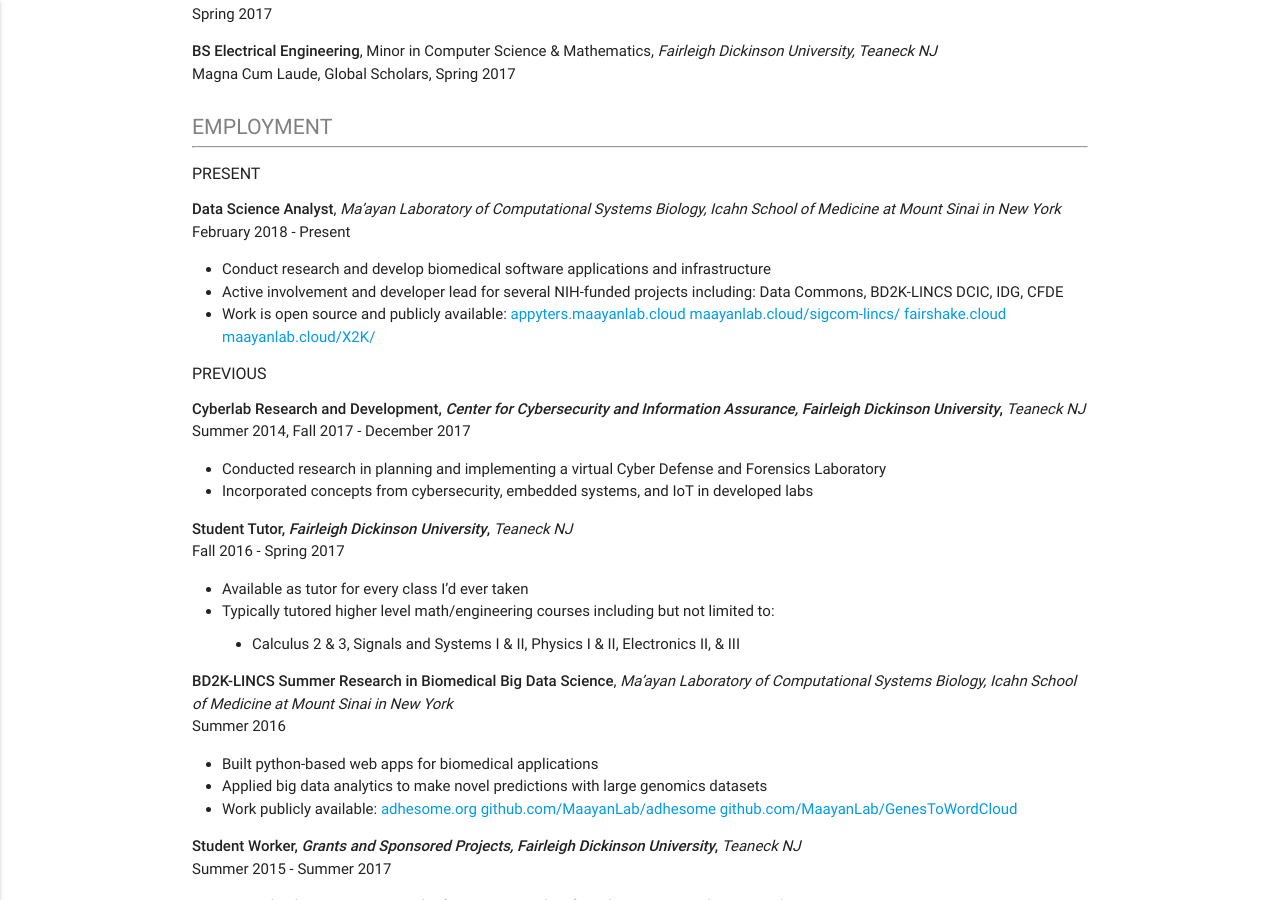
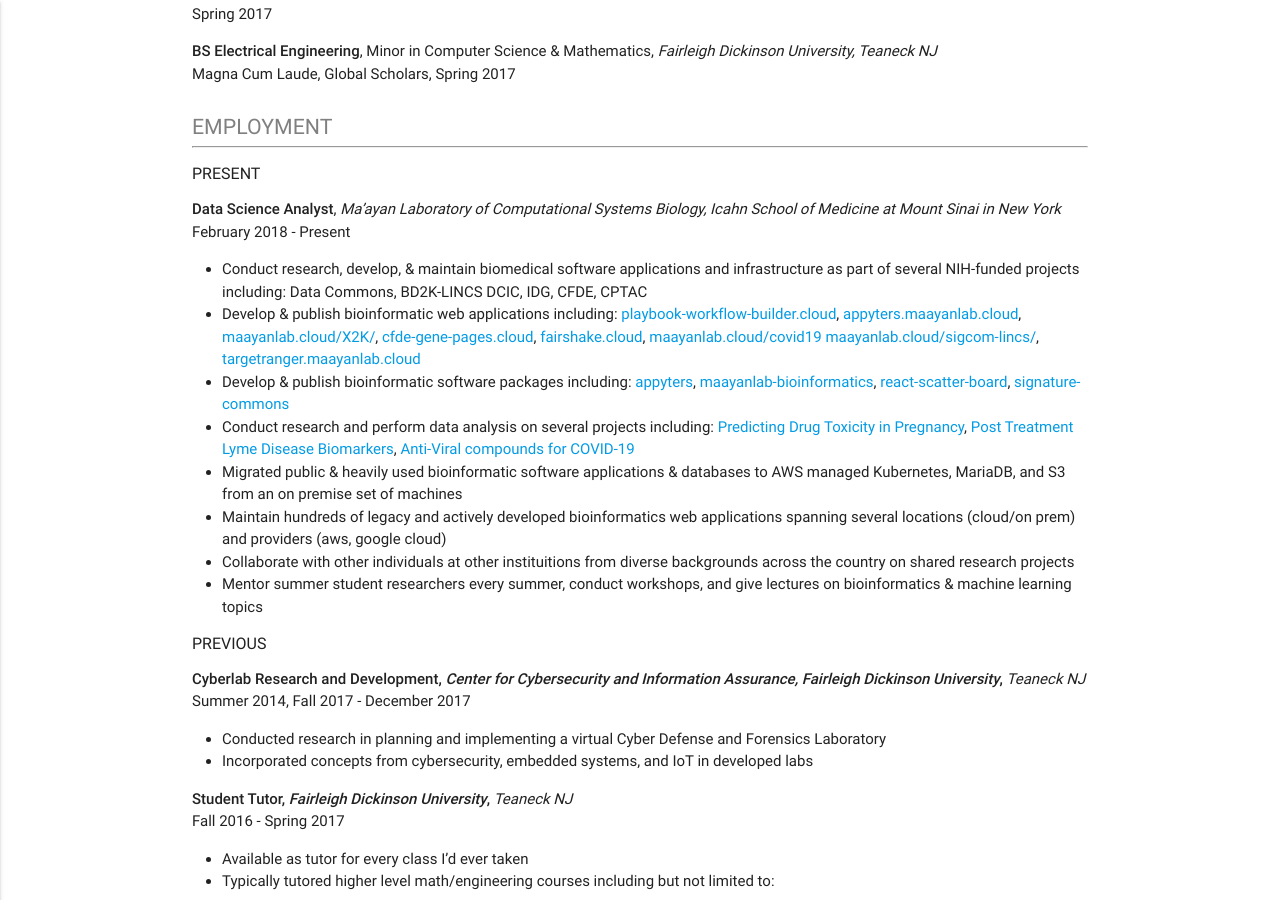
Before and after one commit to u8sand/u8sand.github.io, a Jekyll site: the page built from 01-about.md, in a window 1280 px wide and 900 px high, scrolled down 684 px. Built offline with Jekyll 4.4.1, drawn with Linux system fonts in a browser that asks for light colours; nearby versions of some CDN libraries.

Commit message:
Expand Mount Sinai resume description

```diff
--- a/01-about.md
+++ b/01-about.md
@@ -51,9 +51,14 @@
 **Data Science Analyst**, *Ma’ayan Laboratory of Computational Systems Biology, Icahn School of Medicine at Mount Sinai in New York*
 February 2018 - Present
 
-- Conduct research and develop biomedical software applications and infrastructure
-- Active involvement and developer lead for several NIH-funded projects including: Data Commons, BD2K-LINCS DCIC, IDG, CFDE
-- Work is open source and publicly available: [appyters.maayanlab.cloud](https://appyters.maayanlab.cloud/) [maayanlab.cloud/sigcom-lincs/](https://maayanlab.cloud/sigcom-lincs/) [fairshake.cloud](https://fairshake.cloud/) [maayanlab.cloud/X2K/](https://maayanlab.cloud/X2K/)
+- Conduct research, develop, & maintain biomedical software applications and infrastructure as part of several NIH-funded projects including: Data Commons, BD2K-LINCS DCIC, IDG, CFDE, CPTAC
+- Develop & publish bioinformatic web applications including: [playbook-workflow-builder.cloud](https://playbook-workflow-builder.cloud/), [appyters.maayanlab.cloud](https://appyters.maayanlab.cloud/), [maayanlab.cloud/X2K/](https://maayanlab.cloud/X2K/), [cfde-gene-pages.cloud](https://cfde-gene-pages.cloud/), [fairshake.cloud](https://fairshake.cloud/), [maayanlab.cloud/covid19](https://maayanlab.cloud/covid19/) [maayanlab.cloud/sigcom-lincs/](https://maayanlab.cloud/sigcom-lincs/), [targetranger.maayanlab.cloud](https://targetranger.maayanlab.cloud/)
+- Develop & publish bioinformatic software packages including: [appyters](https://github.com/MaayanLab/appyter), [maayanlab-bioinformatics](https://github.com/MaayanLab/maayanlab-bioinformatics), [react-scatter-board](https://github.com/MaayanLab/react-scatter-board), [signature-commons](https://github.com/MaayanLab/signature-commons)
+- Conduct research and perform data analysis on several projects including: [Predicting Drug Toxicity in Pregnancy](https://doi.org/10.1038/s43856-023-00329-2), [Post Treatment Lyme Disease Biomarkers](https://doi.org/10.1016/j.xcrm.2022.100816), [Anti-Viral compounds for COVID-19](https://doi.org/10.1101/2020.07.12.199687)
+- Migrated public & heavily used bioinformatic software applications & databases to AWS managed Kubernetes, MariaDB, and S3 from an on premise set of machines
+- Maintain hundreds of legacy and actively developed bioinformatics web applications spanning several locations (cloud/on prem) and providers (aws, google cloud)
+- Collaborate with other individuals at other instituitions from diverse backgrounds across the country on shared research projects
+- Mentor summer student researchers every summer, conduct workshops, and give lectures on bioinformatics & machine learning topics
 
 </div>
 
```
